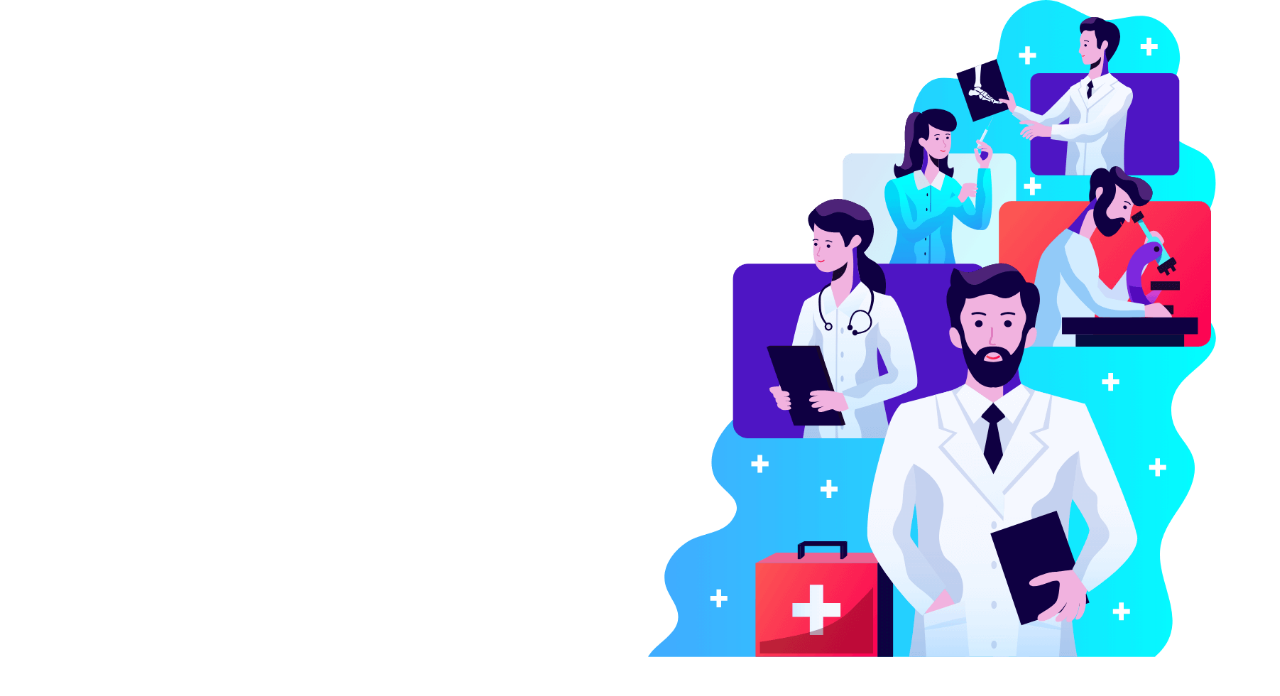
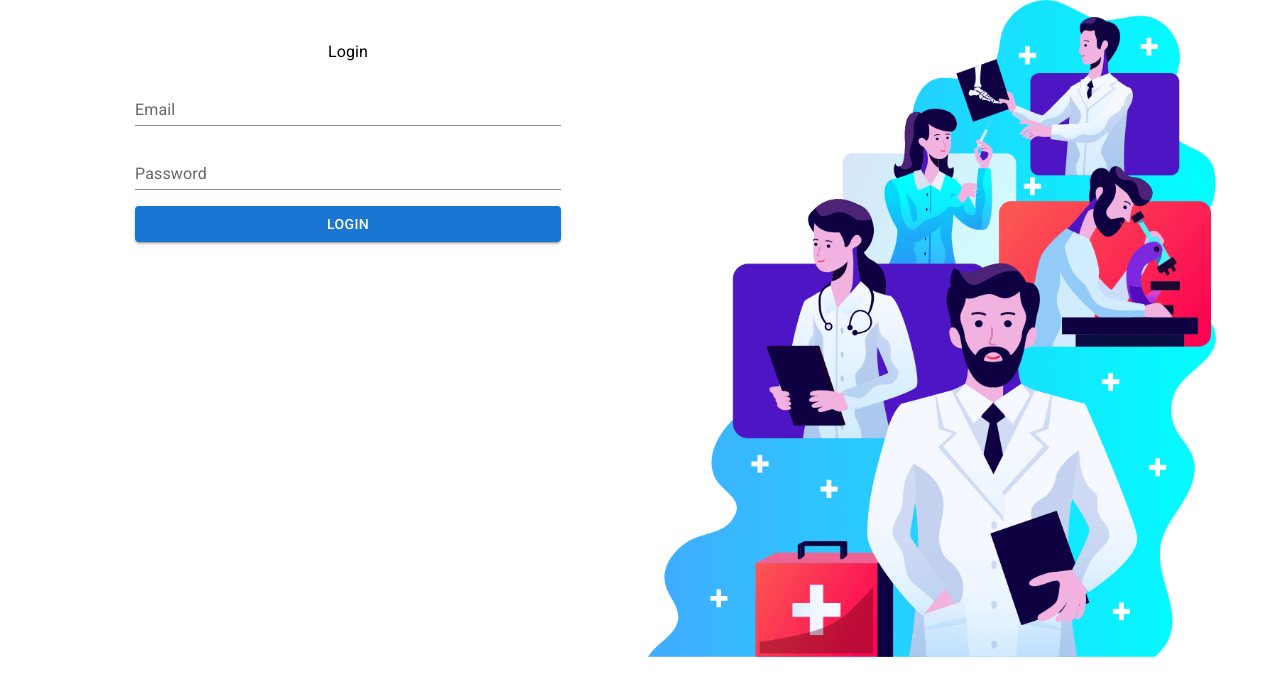
Before and after one commit to KhairuzzamanHridoy97/daktar-khana-client, a React (Create React App) app: page /login in a window 1280 px wide. Shown: the top 696 px of the page. Built offline with nearby package versions, Linux system fonts and the light colour scheme.

Commit message:
use Object as state

```diff
--- a/src/Pages/Login/Login/Login.js
+++ b/src/Pages/Login/Login/Login.js
@@ -1,15 +1,53 @@
-import { Container, Grid } from '@mui/material';
+import { Button, Container, Grid, TextField, Typography } from '@mui/material';
 import React from 'react';
 import login from '../../../images/login.png';
 
 const Login = () => {
+
+    const handleOnChange=(e)=>{
+        const field = e.target.name;
+        const value = e.target.value;
+        console.log(field,value)
+
+    }
+
+    const handleLoginSubmit =(e)=>{
+        alert('Login Done');
+        e.preventDefault()
+    }
     return (
         <Container>
             <Grid container spacing={2}>
 
-                <Grid item xs={12} md={6}>
+                <Grid item sx={{mt:5}} xs={12} md={6}>
+                <Typography variant="body1" gutterBottom>
+                    Login
+                </Typography>
+                <form onSubmit={handleLoginSubmit}>
+                <TextField
+                sx={{width:'75%',m:1}}
+                id="standard-basic"
+                label="Email"
+                type="email"
+                name="email"
+                onChange={handleOnChange}
+                variant="standard"
+                />
+                <TextField
+                sx={{width:'75%',m:1}}
+                id="standard-basic"
+                label="Password"
+                type="password"
+                name="password"
+                onChange={handleOnChange}
+                variant="standard"
+                />
+                <Button type="submit" sx={{width:'75%',m:1}} variant='contained'>
+                    Login
+                </Button>
+                </form>
+                </Grid>
 
-                </Grid>
                 <Grid item xs={12} md={6}>
                     <img src={login}  style={{width:'100%'}} alt="" />
                 </Grid>
```
